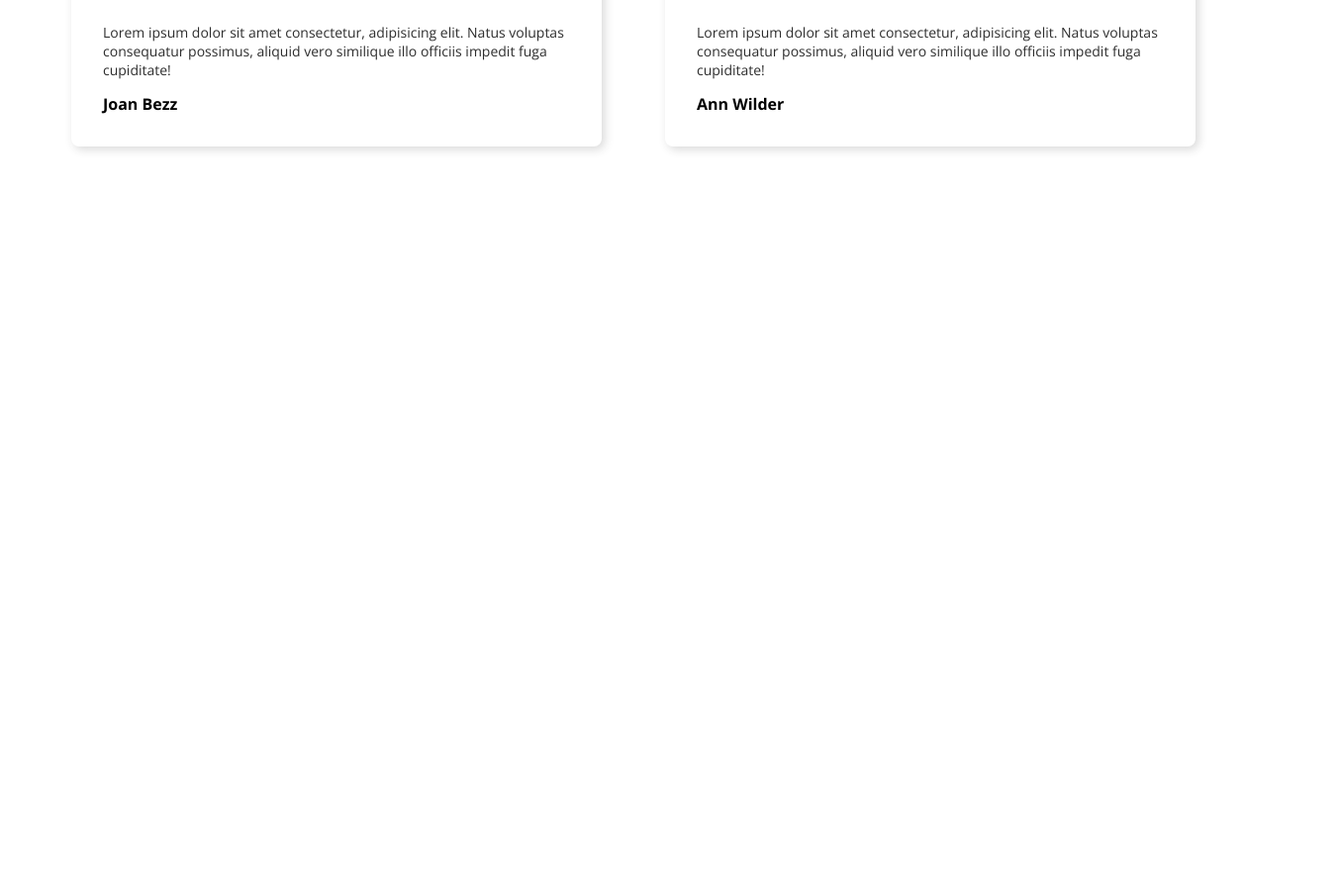
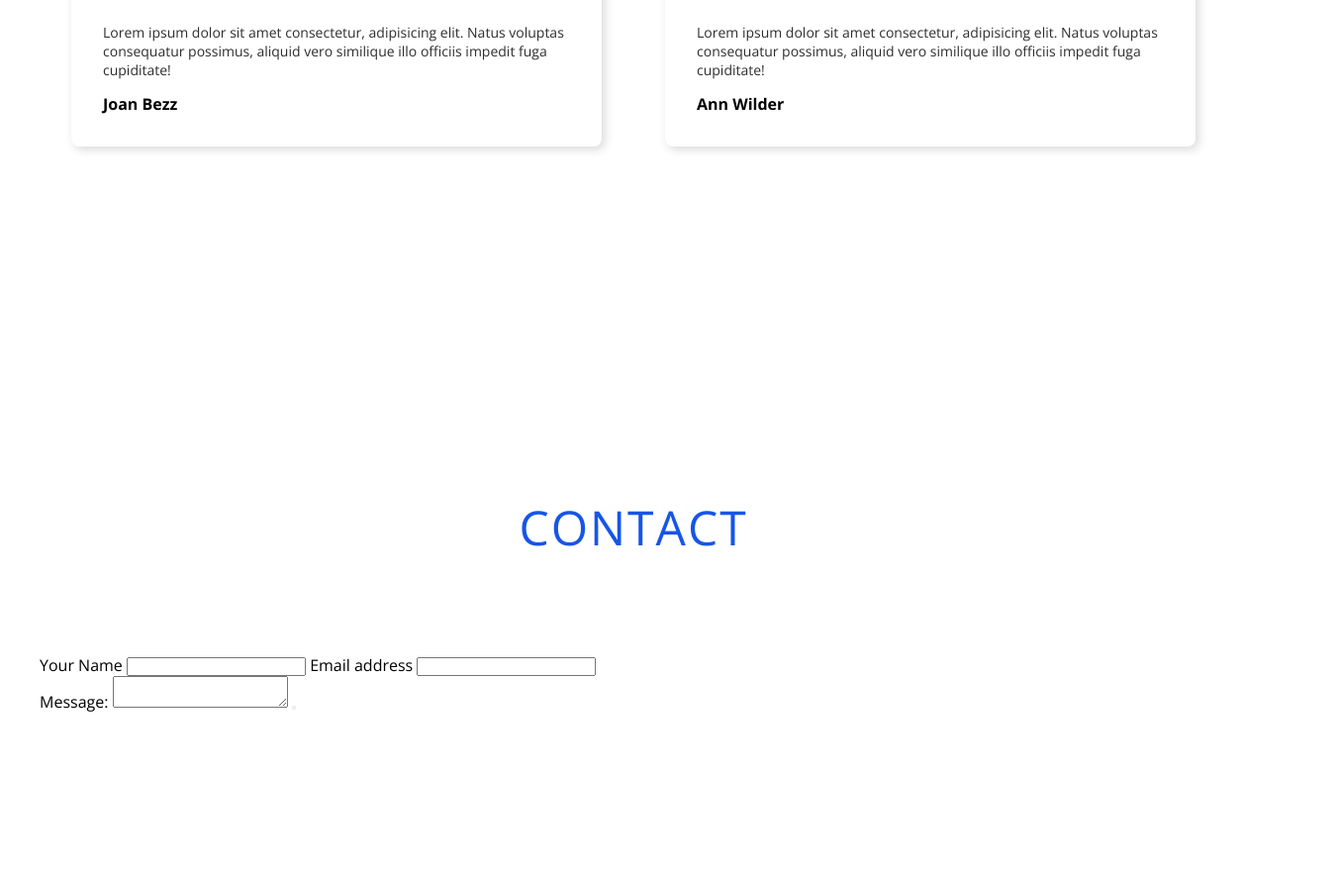
Before and after one commit to olinka770/TropicalParadise, a plain HTML site: page index.html in a window 1280 px wide. Shown: the part 6228-7108 px from the top of the page at 99% size, 1355 px wide, since content can reach past the window. Before the commit the page ends 6568 px from the top, so only its background shows below. Drawn offline with nearby package versions, Linux system fonts and the light colour scheme.

Commit message:
contact added

```diff
--- a/index.html
+++ b/index.html
@@ -312,6 +312,33 @@
 
 				</div>
 			</section>
+
+			<section id="contact" class="contact section-padding section-white-section">
+
+				<div class="white-block white-block-left"></div>
+				<div class="white-block white-block-right"></div>
+
+				<h2 class="section-heading">Contact</h2>
+
+				<div class="wrapper">
+
+					<form class="contact__form">
+
+						<div class="contact__form-top">
+							<label for="name" class="contact__form-label">Your Name</label>
+							<input type="text" class="contact__form-input" id="name">
+
+							<label for="email" class="contact__form-input">Email address</label>
+							<input type="text" class="contact__form-input" id="email">
+
+						</div>
+						<label for="msg" class="contact__form-label">Message:</label>
+						<textarea id="msg" class="contact__form-textarea"></textarea>
+
+						<button type="submit" class="contact__form-btn btn-animation"></button>
+					</form>
+				</div>
+			</section>
 		</main>
         <script type="text/javascript" src="//code.jquery.com/jquery-1.11.0.min.js"></script>
         <script type="text/javascript" src="//code.jquery.com/jquery-migrate-1.2.1.min.js"></script>
```
